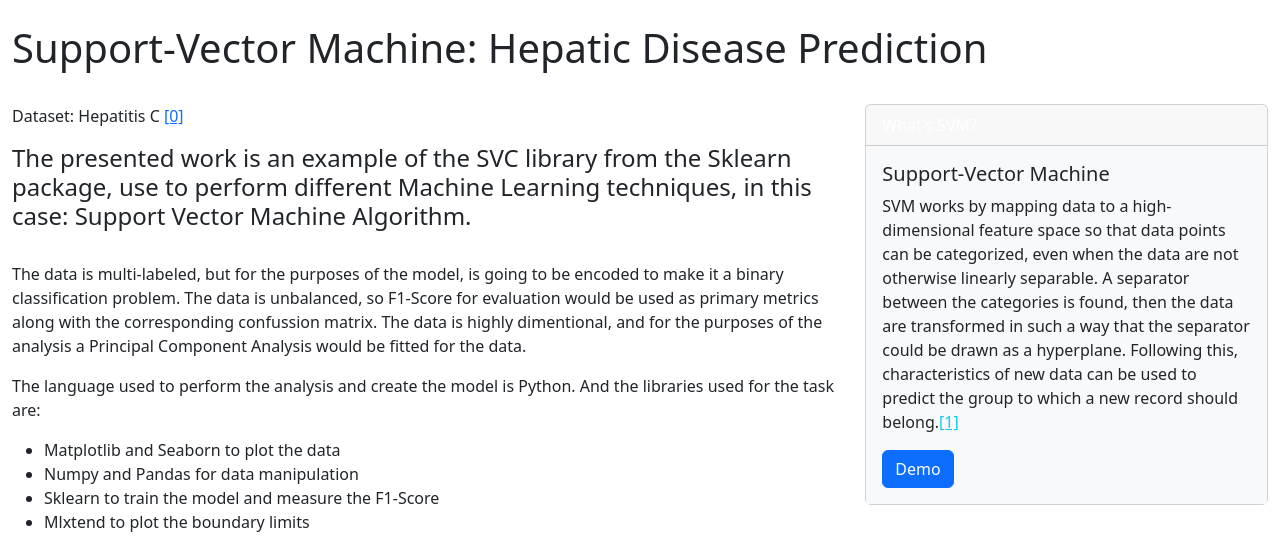
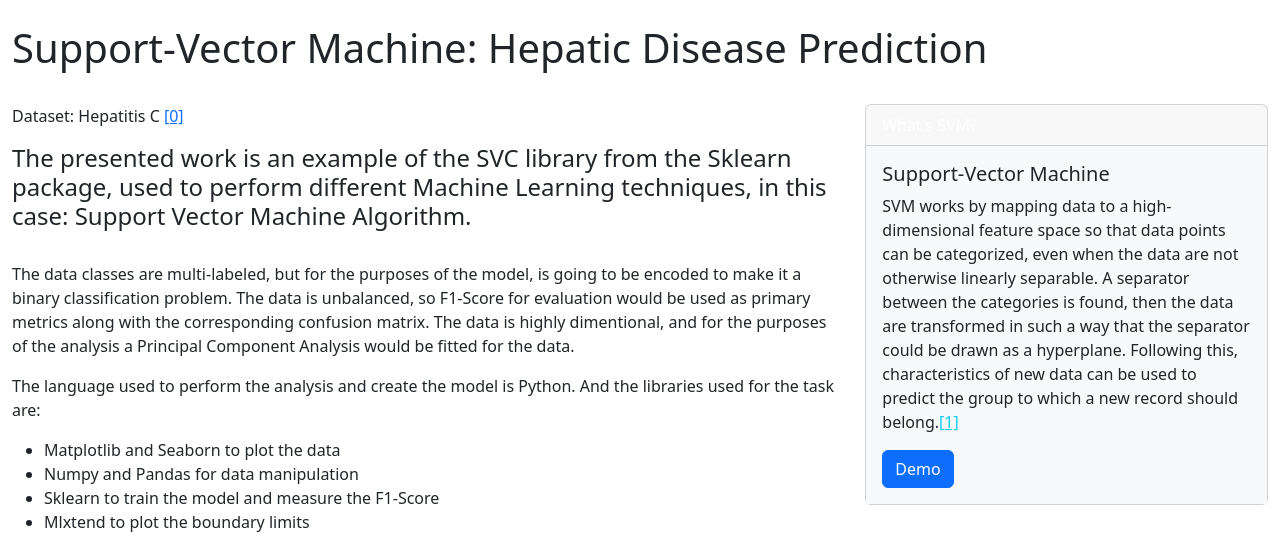
Before and after one commit to primods/flask_portfolio, a Flask app: page /svm in a window 1280 px wide. Shown: the part 58-607 px from the top of the page. Run offline with Flask 2, Linux system fonts and the light colour scheme; parts of the project's set-up code (start-up, migrations or seed data) failed here and were passed over; some libraries are stand-ins or nearby versions.

Commit message:
update web content

```diff
--- a/templates/svm.html
+++ b/templates/svm.html
@@ -12,11 +12,11 @@
 
 {% block model_content %}
 <h4>
-    The presented work is an example of the SVC library from the Sklearn package, use to perform different Machine Learning techniques, in this case: Support Vector Machine Algorithm.
+    The presented work is an example of the SVC library from the Sklearn package, used to perform different Machine Learning techniques, in this case: Support Vector Machine Algorithm.
 </h4>
 <br>
 <p>
-    The data is multi-labeled, but for the purposes of the model, is going to be encoded to make it a binary classification problem. The data is unbalanced, so F1-Score for evaluation would be used as primary metrics along with the corresponding confussion matrix. The data is highly dimentional, and for the purposes of the analysis a Principal Component Analysis would be fitted for the data.
+    The data classes are multi-labeled, but for the purposes of the model, is going to be encoded to make it a binary classification problem. The data is unbalanced, so F1-Score for evaluation would be used as primary metrics along with the corresponding confusion matrix. The data is highly dimentional, and for the purposes of the analysis a Principal Component Analysis would be fitted for the data.
 </p>
 <p>
     The language used to perform the analysis and create the model is Python. And the libraries used for the task are:
```
